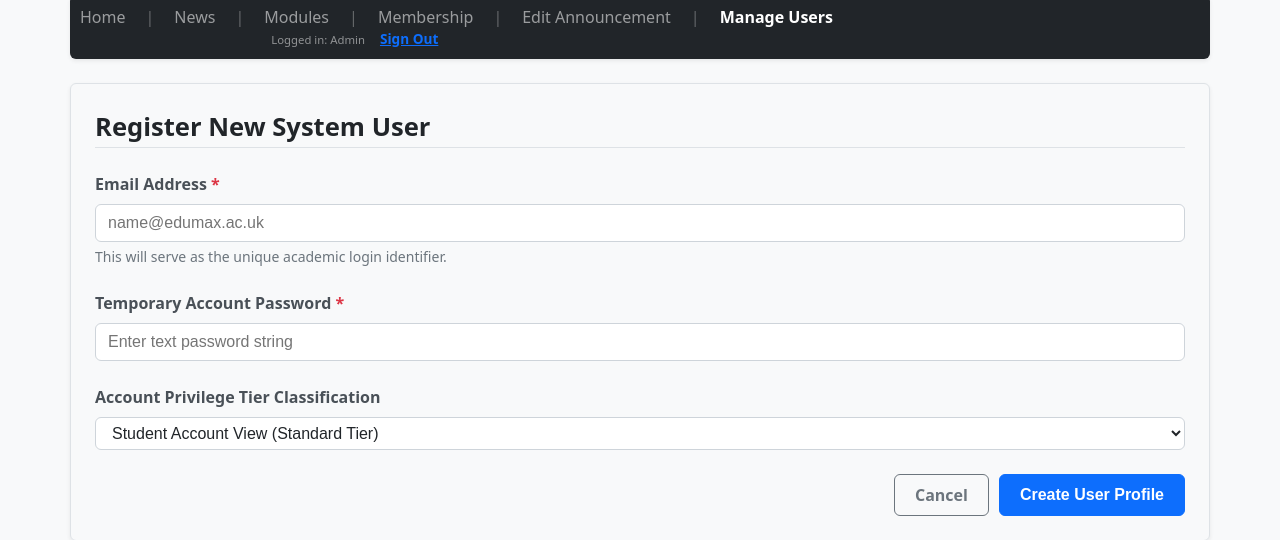
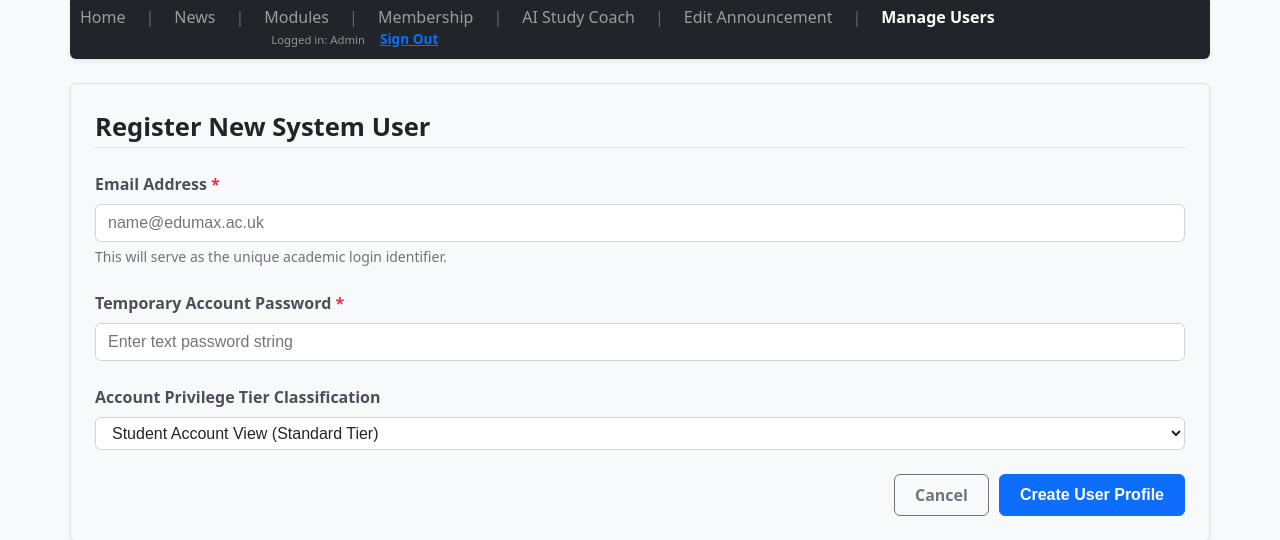
Before and after one commit to AdamRGent/EduMax-Academic-Workspace, a Flask app: page /admin/users/new in a window 1280 px wide. Shown: the part 150-690 px from the top of the page. Run offline with Flask 3, Linux system fonts and the light colour scheme; the visitor is signed in with stand-in values (Sample User, id 1).

Commit message:
added unity to the nav bar for ai assistant

```diff
--- a/templates/form.html
+++ b/templates/form.html
@@ -103,6 +103,7 @@
                             <li><a class="nav-link" href="{{ url_for('modules_page') }}">Modules</a></li>
                             <li style="color: rgba(255,255,255,0.3); padding: 0 0.25rem;">|</li>
                             <li><a class="nav-link" href="{{ url_for('membership_page') }}">Membership</a></li>
+                            <li><a class="nav-link"  href="{{ url_for('assistant_page') }}"> AI Study Coach</a></li>
                         </ul>
                     </nav>
                     </nav>
--- a/templates/index.html
+++ b/templates/index.html
@@ -98,7 +98,7 @@
                             <li><a class="nav-link" href="{{ url_for('modules_page') }}">Modules</a></li>
                             <li style="color: rgba(255,255,255,0.3); padding: 0 0.25rem;">|</li>
                             <li><a class="nav-link" href="{{ url_for('membership_page') }}">Membership</a></li>
-                            <li><a href="{{ url_for('assistant_page') }}" style="color: #17a2b8; font-weight: bold; margin: 0 15px; text-decoration: none;">💬 AI Study Coach</a></li>
+                            <li><a class="nav-link"  href="{{ url_for('assistant_page') }}"> AI Study Coach</a></li>
 
                             <!-- Dynamic check: If Admin is signed in, inject your Admin view layout link here -->
                             {% if session.logged_in and session.is_admin %}
--- a/templates/login.html
+++ b/templates/login.html
@@ -77,6 +77,7 @@
                             <li><a class="nav-link" href="{{ url_for('modules_page') }}">Modules</a></li>
                             <li style="color: rgba(255,255,255,0.3); padding: 0 0.25rem;">|</li>
                             <li><a class="nav-link" href="{{ url_for('membership_page') }}">Membership</a></li>
+                            <li><a class="nav-link"  href="{{ url_for('assistant_page') }}"> AI Study Coach</a></li>
                         </ul>
                     </nav>
                 </div>
--- a/templates/manager.html
+++ b/templates/manager.html
@@ -86,6 +86,7 @@
                             <li style="color: rgba(255,255,255,0.3); padding: 0 0.25rem;">|</li>
                             <li><a class="nav-link" href="{{ url_for('membership_page') }}">Membership</a></li>
                             <li style="color: rgba(255,255,255,0.3); padding: 0 0.25rem;">|</li>
+                            <li><a class="nav-link"  href="{{ url_for('assistant_page') }}"> AI Study Coach</a></li>
                             <!-- Mark Edit Announcement as Active inside this file structure view -->
                             <li><a class="nav-link active" href="{{ url_for('edit_announcement_page') }}">Edit Announcement</a></li>
                             <li><a class="nav-link" href="{{ url_for('edit_users') }}">Edit Users</a></li>
--- a/templates/membership.html
+++ b/templates/membership.html
@@ -74,6 +74,7 @@
                             <li style="color: rgba(255,255,255,0.3); padding: 0 0.25rem;">|</li>
                             <!-- Membership active highlight applied -->
                             <li><a class="nav-link active" href="{{ url_for('membership_page') }}">Membership</a></li>
+                            <li><a class="nav-link"  href="{{ url_for('assistant_page') }}"> AI Study Coach</a></li>
 
                             {% if session.logged_in and session.is_admin %}
                                 <li style="color: rgba(255,255,255,0.3); padding: 0 0.25rem;">|</li>
--- a/templates/modules.html
+++ b/templates/modules.html
@@ -74,6 +74,7 @@
                             <li><a class="nav-link active" href="{{ url_for('modules_page') }}">Modules</a></li>
                             <li style="color: rgba(255,255,255,0.3); padding: 0 0.25rem;">|</li>
                             <li><a class="nav-link" href="{{ url_for('membership_page') }}">Membership</a></li>
+                            <li><a class="nav-link"  href="{{ url_for('assistant_page') }}"> AI Study Coach</a></li>
 
                             {% if session.logged_in and session.is_admin %}
                                 <li style="color: rgba(255,255,255,0.3); padding: 0 0.25rem;">|</li>
--- a/templates/news.html
+++ b/templates/news.html
@@ -84,6 +84,7 @@
                             <li><a class="nav-link" href="{{ url_for('modules_page') }}">Modules</a></li>
                             <li style="color: rgba(255,255,255,0.3); padding: 0 0.25rem;">|</li>
                             <li><a class="nav-link" href="{{ url_for('membership_page') }}">Membership</a></li>
+                            <li><a class="nav-link"  href="{{ url_for('assistant_page') }}"> AI Study Coach</a></li>
 
                             {% if session.logged_in and session.is_admin %}
                                 <li style="color: rgba(255,255,255,0.3); padding: 0 0.25rem;">|</li>
--- a/templates/user_form.html
+++ b/templates/user_form.html
@@ -71,6 +71,8 @@
                             <li style="color: rgba(255,255,255,0.3); padding: 0 0.25rem;">|</li>
                             <li><a class="nav-link" href="{{ url_for('membership_page') }}">Membership</a></li>
                             <li style="color: rgba(255,255,255,0.3); padding: 0 0.25rem;">|</li>
+                            <li><a class="nav-link"  href="{{ url_for('assistant_page') }}"> AI Study Coach</a></li>
+                            <li style="color: rgba(255,255,255,0.3); padding: 0 0.25rem;">|</li>
                             <li><a class="nav-link" href="{{ url_for('edit_announcement_page') }}">Edit Announcement</a></li>
                             <li style="color: rgba(255,255,255,0.3); padding: 0 0.25rem;">|</li>
                             <li><a class="nav-link active" href="{{ url_for('edit_users') }}">Manage Users</a></li>
--- a/templates/users_manager.html
+++ b/templates/users_manager.html
@@ -86,6 +86,7 @@
                             <li style="color: rgba(255,255,255,0.3); padding: 0 0.25rem;">|</li>
                             <li><a class="nav-link" href="{{ url_for('membership_page') }}">Membership</a></li>
                             <li style="color: rgba(255,255,255,0.3); padding: 0 0.25rem;">|</li>
+                            <li><a class="nav-link"  href="{{ url_for('assistant_page') }}"> AI Study Coach</a></li>
                             <!-- Mark Edit Announcement as Active inside this file structure view -->
                             <li><a class="nav-link" href="{{ url_for('edit_announcement_page') }}">Edit Announcement</a></li>
                             <li><a class="nav-link active" href="{{ url_for('edit_users') }}">Edit Users</a></li>
```
